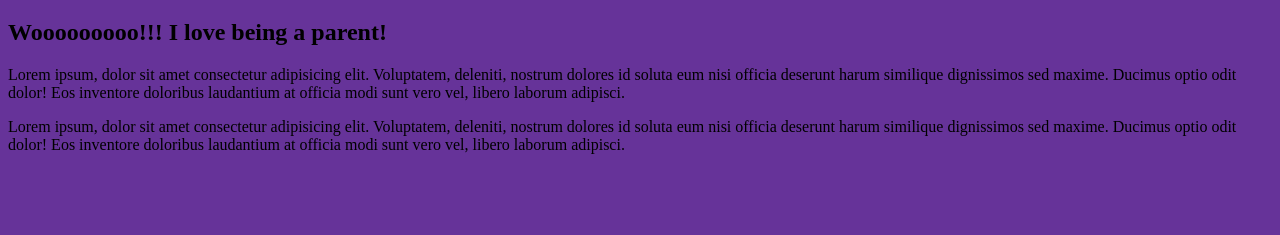
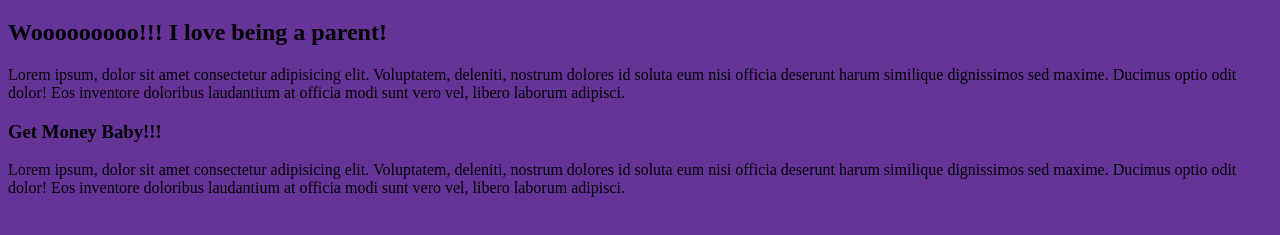
Before and after one commit to SolomonSerry/my-first-git-baby, a plain HTML site: page index.html in a window 1280 px wide. Shown: the part 61-296 px from the top of the page. Drawn offline with Linux system fonts and the light colour scheme.

Commit message:
Added h3

```diff
--- a/index.html
+++ b/index.html
@@ -14,7 +14,9 @@
 
    <p>Lorem ipsum, dolor sit amet consectetur adipisicing elit. Voluptatem, deleniti, nostrum dolores id soluta eum nisi officia deserunt harum similique dignissimos sed maxime. Ducimus optio odit dolor! Eos inventore doloribus laudantium at officia modi sunt vero vel, libero laborum adipisci.</p>
 
+   <h3>Get Money Baby!!!</h3>
 
-   <p>Lorem ipsum, dolor sit amet consectetur adipisicing elit. Voluptatem, deleniti, nostrum dolores id soluta eum nisi officia deserunt harum similique dignissimos sed maxime. Ducimus optio odit dolor! Eos inventore doloribus laudantium at officia modi sunt vero vel, libero laborum adipisci.</p>
+
+<p>Lorem ipsum, dolor sit amet consectetur adipisicing elit. Voluptatem, deleniti, nostrum dolores id soluta eum nisi officia deserunt harum similique dignissimos sed maxime. Ducimus optio odit dolor! Eos inventore doloribus laudantium at officia modi sunt vero vel, libero laborum adipisci.</p>
 </body>
 </html>
```
